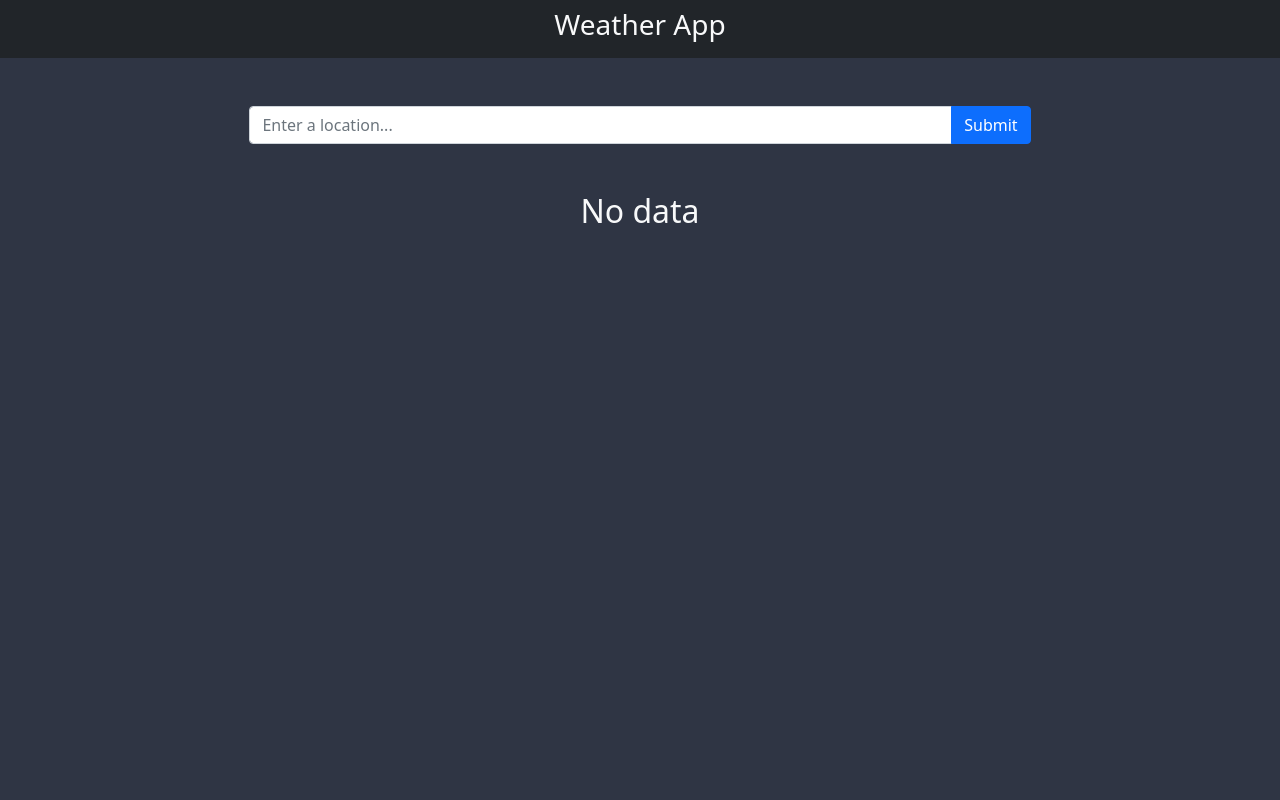
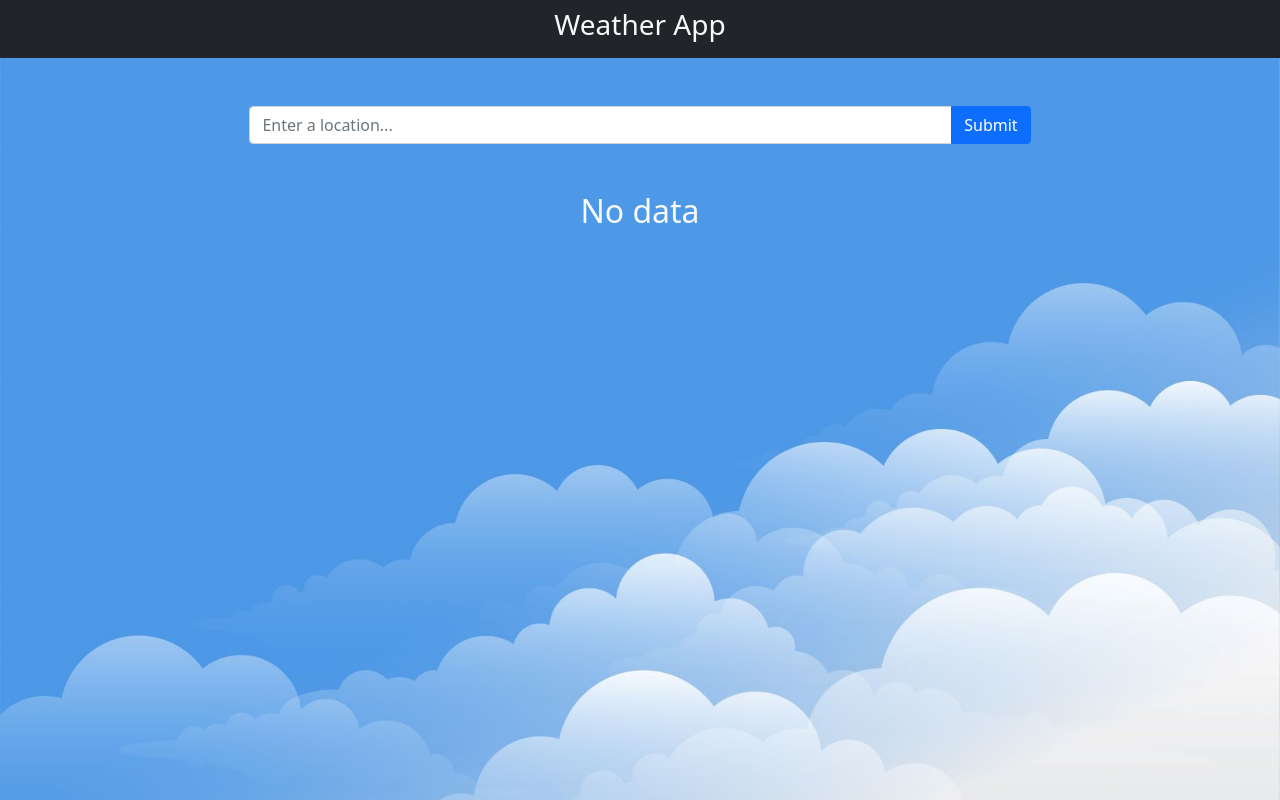
Before and after one commit to albinholmstrom02/react-weatherapp, a React (Create React App) app in the folder react-weatherapp/: page / in a window 1280 px wide. Built offline with nearby package versions, Linux system fonts and the light colour scheme.

Commit message:
push "bild" to master

```diff
--- a/react-weatherapp/src/assets/css/App.css
+++ b/react-weatherapp/src/assets/css/App.css
@@ -1,5 +1,8 @@
 body{
     background-color: #2F3544;
+    background-image: url("../bg.jpg");
+    background-size:cover;
+    background-repeat: no-repeat;
 }
 
 .App {
```
Also changed, not shown: react-weatherapp/src/assets/bg.jpg (added).
